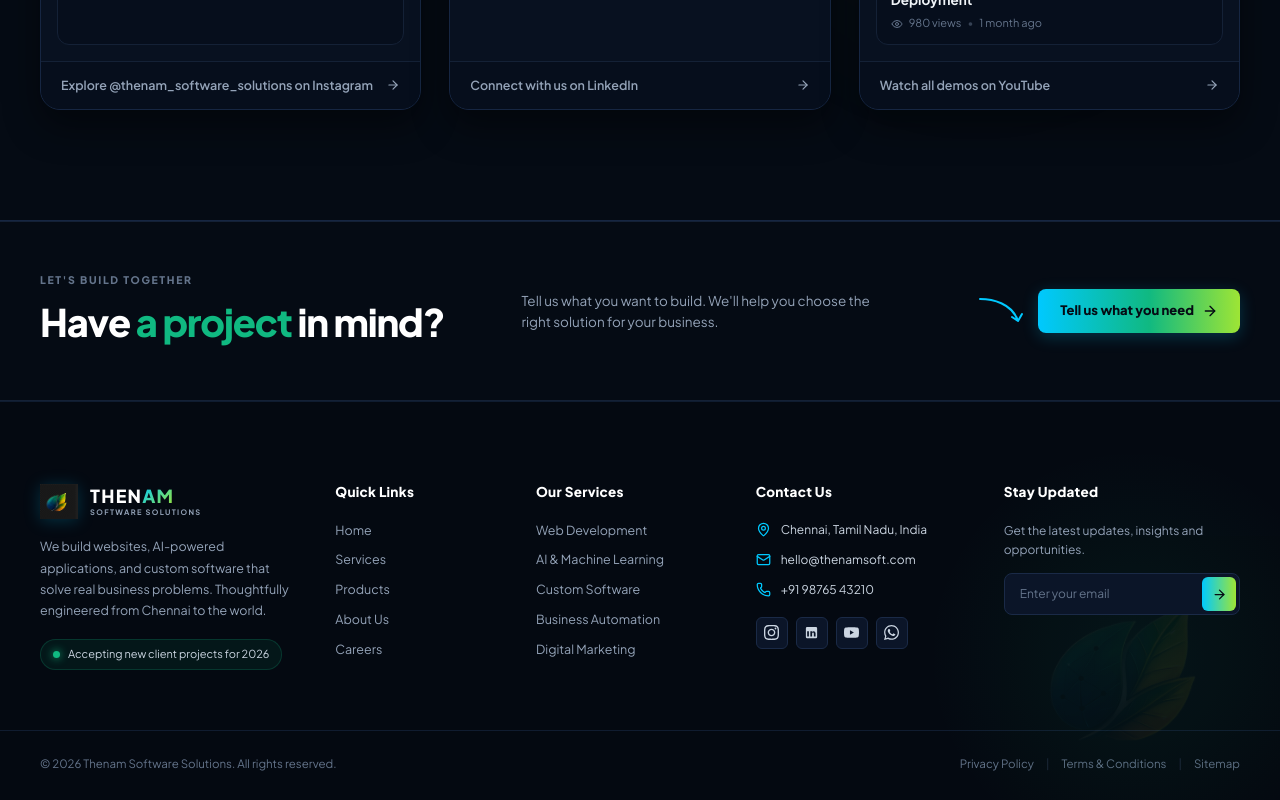
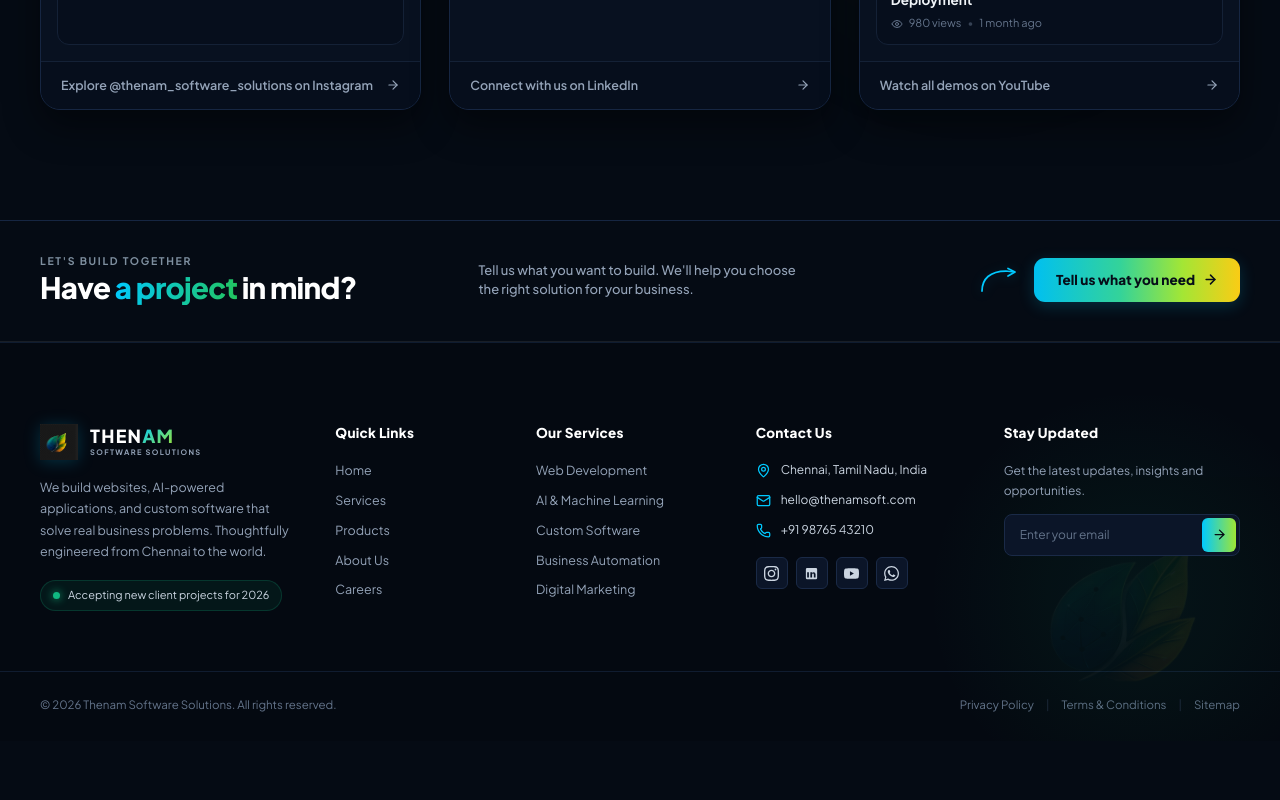
Before and after one commit to Sameena-lang/thenam, a Next.js app: page / in a window 1280 px wide. Shown: the part 4799-5599 px from the top of the page. After the commit the page ends 5540 px from the top, so only its background shows below. Built offline with nearby package versions, Linux system fonts and the light colour scheme.

Commit message:
feat: add global styling and CTA banner component

```diff
--- a/app/globals.css
+++ b/app/globals.css
@@ -1932,66 +1932,112 @@ button {
    ======================================================== */
 .cta-banner-section {
   background: #050b14;
-  padding: 50px 0;
-  border-top: 1px solid #142136;
-  border-bottom: 1px solid #142136;
+  padding: 34px 0 36px;
+  border-bottom: 1px solid rgba(255, 255, 255, 0.08);
   color: #ffffff;
+  position: relative;
+  width: 100%;
 }
 
 .cta-banner-inner {
   display: flex;
+  align-items: center;
   justify-content: space-between;
-  align-items: center;
-  gap: 30px;
-  flex-wrap: wrap;
+  gap: 28px;
+}
+
+.cta-copy {
+  flex-shrink: 0;
 }
 
 .cta-eyebrow {
   font-size: 10.5px;
-  font-weight: 800;
+  font-weight: 700;
   letter-spacing: 0.16em;
-  color: #64748b;
+  color: #7e8f9f;
   text-transform: uppercase;
-  margin-bottom: 6px;
+  margin-bottom: 4px;
   display: block;
+  line-height: 1.2;
 }
 
 .cta-heading {
-  font-size: clamp(26px, 3.2vw, 38px);
+  font-size: clamp(23px, 2.3vw, 32px);
   font-weight: 800;
   color: #ffffff;
   margin: 0;
-  letter-spacing: -0.03em;
-}
-
-.cta-accent-mint {
-  color: var(--mint);
+  letter-spacing: -0.025em;
+  line-height: 1.15;
+  white-space: nowrap;
+}
+
+.cta-heading-gradient {
+  background: linear-gradient(100deg, #00c9ff 0%, #22c55e 100%);
+  -webkit-background-clip: text;
+  -webkit-text-fill-color: transparent;
+  display: inline-block;
 }
 
 .cta-middle {
   max-width: 380px;
+  flex: 1 1 auto;
+  margin: 0 16px;
 }
 
 .cta-desc {
+  font-size: 13px;
+  color: #94a3b8;
+  line-height: 1.48;
+  margin: 0;
+  font-weight: 450;
+}
+
+.cta-break-desktop {
+  display: inline;
+}
+
+.cta-action-wrap {
+  display: flex;
+  align-items: center;
+  gap: 16px;
+  flex-shrink: 0;
+}
+
+.cta-arrow-svg {
+  width: 38px;
+  height: 26px;
+  flex-shrink: 0;
+  filter: drop-shadow(0 2px 6px rgba(0, 201, 255, 0.2));
+}
+
+.cta-btn {
+  display: inline-flex;
+  align-items: center;
+  gap: 8px;
+  background: linear-gradient(90deg, #00c0f0 0%, #34d399 42%, #a3e635 72%, #facc15 100%);
+  color: #060d19 !important;
+  font-weight: 750;
   font-size: 13.5px;
-  color: var(--text-slate);
-  line-height: 1.6;
-  margin: 0;
-}
-
-.cta-action-wrap {
-  display: flex;
-  align-items: center;
-  gap: 14px;
-}
-
-.cta-arrow-svg {
-  flex-shrink: 0;
-}
-
-.cta-btn {
   padding: 12px 22px;
-  font-size: 13px;
+  border-radius: 11px;
+  text-decoration: none;
+  white-space: nowrap;
+  box-shadow: 0 4px 16px rgba(0, 192, 240, 0.2);
+  transition: transform 0.22s cubic-bezier(0.16, 1, 0.3, 1),
+              box-shadow 0.22s ease,
+              filter 0.22s ease;
+  cursor: pointer;
+}
+
+.cta-btn:hover {
+  transform: translateY(-2px);
+  box-shadow: 0 8px 24px rgba(0, 192, 240, 0.35);
+  filter: brightness(1.05);
+}
+
+.cta-btn:focus-visible {
+  outline: 2px solid #00c9ff;
+  outline-offset: 3px;
 }
 
 /* ========================================================
@@ -2780,6 +2826,21 @@ button {
   .cta-banner-inner {
     flex-direction: column;
     align-items: flex-start;
+    gap: 16px;
+  }
+  .cta-heading {
+    white-space: normal;
+  }
+  .cta-middle {
+    margin: 0;
+    max-width: 100%;
+  }
+  .cta-break-desktop {
+    display: none;
+  }
+  .cta-action-wrap {
+    width: 100%;
+    justify-content: flex-start;
   }
   .quote-selector-grid {
     grid-template-columns: 1fr;
--- a/components/CtaBanner.tsx
+++ b/components/CtaBanner.tsx
@@ -7,40 +7,55 @@ export default function CtaBanner() {
   return (
     <section className="cta-banner-section" aria-label="Call to action">
       <div className="container cta-banner-inner">
+        {/* Left Side: Eyebrow and Heading */}
         <div className="cta-copy">
           <span className="cta-eyebrow">LET&apos;S BUILD TOGETHER</span>
           <h2 className="cta-heading">
-            Have <span className="cta-accent-mint">a project</span> in mind?
+            Have <span className="cta-heading-gradient">a project</span> in mind?
           </h2>
         </div>
 
+        {/* Center: Supporting Text */}
         <div className="cta-middle">
           <p className="cta-desc">
-            Tell us what you want to build. We&apos;ll help you choose the right solution for your business.
+            Tell us what you want to build. We&apos;ll help you choose{' '}
+            <br className="cta-break-desktop" />
+            the right solution for your business.
           </p>
         </div>
 
+        {/* Right Side: Decorative Curved Arrow and CTA Button */}
         <div className="cta-action-wrap">
-          {/* Decorative curved pointer SVG */}
           <svg
             className="cta-arrow-svg"
-            width="46"
-            height="32"
-            viewBox="0 0 46 32"
+            width="38"
+            height="26"
+            viewBox="0 0 38 26"
             fill="none"
+            xmlns="http://www.w3.org/2000/svg"
             aria-hidden="true"
           >
             <path
-              d="M2 4C14 4 34 8 40 26M40 26L34 22M40 26L44 19"
+              d="M 2 24 C 2 12, 10 4, 26 4 L 34 5"
               stroke="#00c9ff"
-              strokeWidth="2"
+              strokeWidth="1.75"
+              strokeLinecap="round"
+            />
+            <path
+              d="M 28 1.5 L 35 5 L 28 9"
+              stroke="#00c9ff"
+              strokeWidth="1.75"
               strokeLinecap="round"
               strokeLinejoin="round"
             />
           </svg>
-          <Link href="/contact" className="quote-btn cta-btn">
+          <Link
+            href="/contact"
+            className="cta-btn"
+            aria-label="Tell us what you need - Go to contact page"
+          >
             <span>Tell us what you need</span>
-            <ArrowRight size={16} />
+            <ArrowRight size={15} strokeWidth={2.4} aria-hidden="true" />
           </Link>
         </div>
       </div>
```
Also changed, not shown: app/about/reference ui.png (added).
